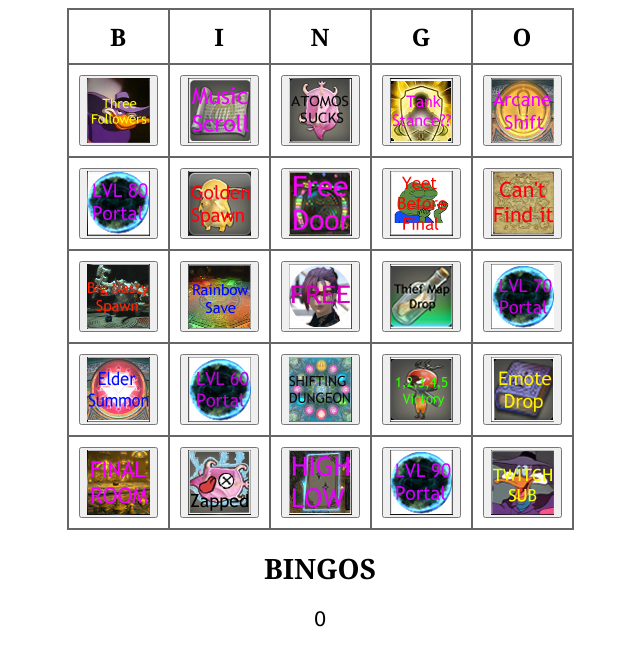
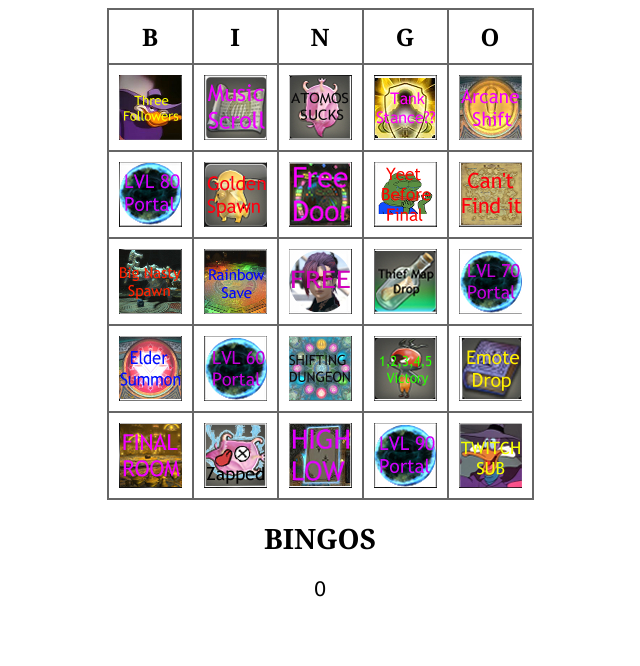
Before and after one commit to micahlaster/NefeshaMapBingo, a plain HTML site: page index.html in a window 1280 px wide. Shown: the whole page, without its empty margins (320-960 px from the left). Drawn offline with Linux system fonts and the light colour scheme.

Commit message:
Update style.css

```diff
--- a/style.css
+++ b/style.css
@@ -24,6 +24,11 @@
 	text-align: center;
 	font-size: 24px;
 }
+button {
+	border: none;
+	padding: 0;
+	background: none;
+}
 .objective {
 	position: relative;
 }
```
